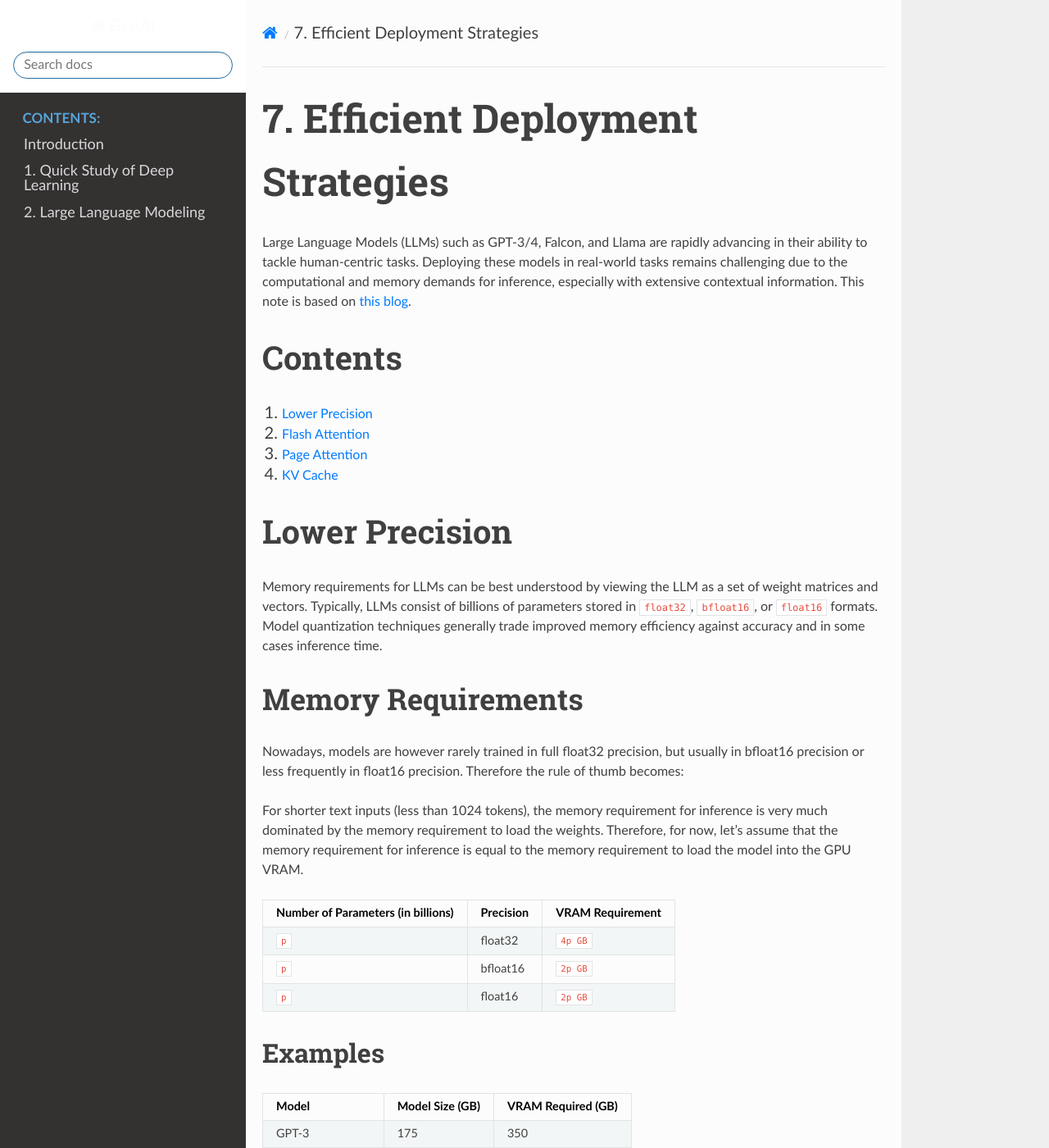
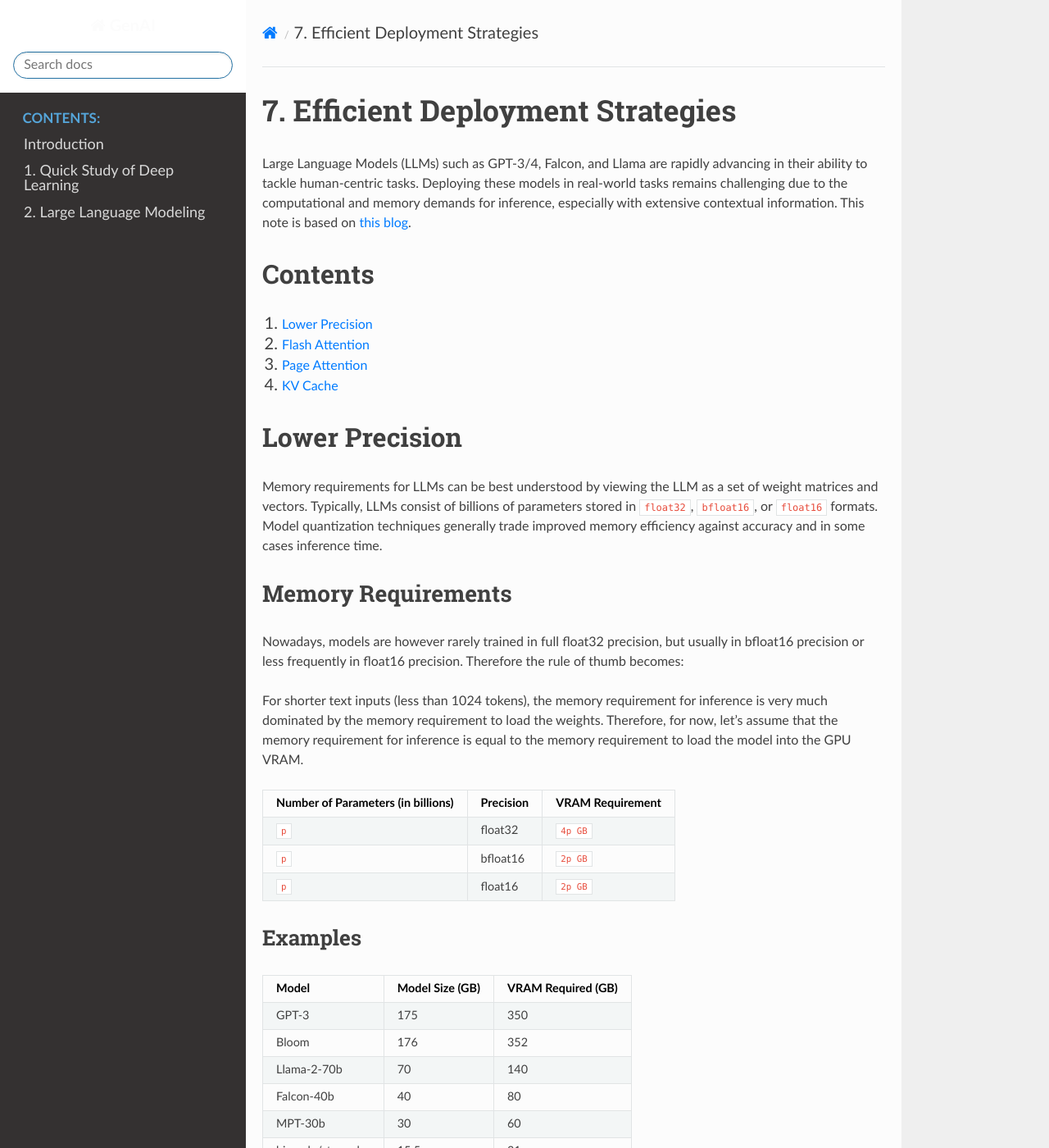
Before and after one commit to JieGroup/GenAI, a Sphinx documentation site: the page built from docs/source/deployment/index.md, in a window 1280 px wide and 1400 px high. Shown: the whole window at 82% size. Built offline with Sphinx 7.4.7 and the Read the Docs theme 2.0.0, drawn with Linux system fonts in a browser that asks for light colours.

Commit message:
update font

```diff
--- a/docs/source/_static/custom.css
+++ b/docs/source/_static/custom.css
@@ -2,33 +2,33 @@
 
 /* Adjust general text font size */
 body {
-    font-size: 20px;
-    line-height: 1.6;
+    font-size: 20px;  /* Base font size for general text */
+    line-height: 1.6;  /* Line height for better readability */
 }
 
-/* Adjust heading levels */
+/* Adjust heading levels (make them smaller relative to the body text) */
 h1, h1 a {
-    font-size: 2.4em; /* Adjust the font size for # (level 1 heading) */
+    font-size: 1.8em; /* Heading 1 will be 1.8 * 20px = 36px */
 }
 
 h2, h2 a {
-    font-size: 2em; /* Adjust the font size for ## (level 2 heading) */
+    font-size: 1.6em; /* Heading 2 will be 1.6 * 20px = 32px */
 }
 
 h3, h3 a {
-    font-size: 1.8em; /* Adjust the font size for ### (level 3 heading) */
+    font-size: 1.4em; /* Heading 3 will be 1.4 * 20px = 28px */
 }
 
 h4, h4 a {
-    font-size: 1.6em;
+    font-size: 1.3em; /* Heading 4 will be 1.3 * 20px = 26px */
 }
 
 h5, h5 a {
-    font-size: 1.4em;
+    font-size: 1.2em; /* Heading 5 will be 1.2 * 20px = 24px */
 }
 
 h6, h6 a {
-    font-size: 1.2em;
+    font-size: 1.1em; /* Heading 6 will be 1.1 * 20px = 22px */
 }
 
 
@@ -104,6 +104,6 @@ pre, code {
 }
 
 /* Hide the floating Read the Docs version flyout */
-div.floating.container {
+.floating.container.bottom-right {
     display: none !important;
 }
```
